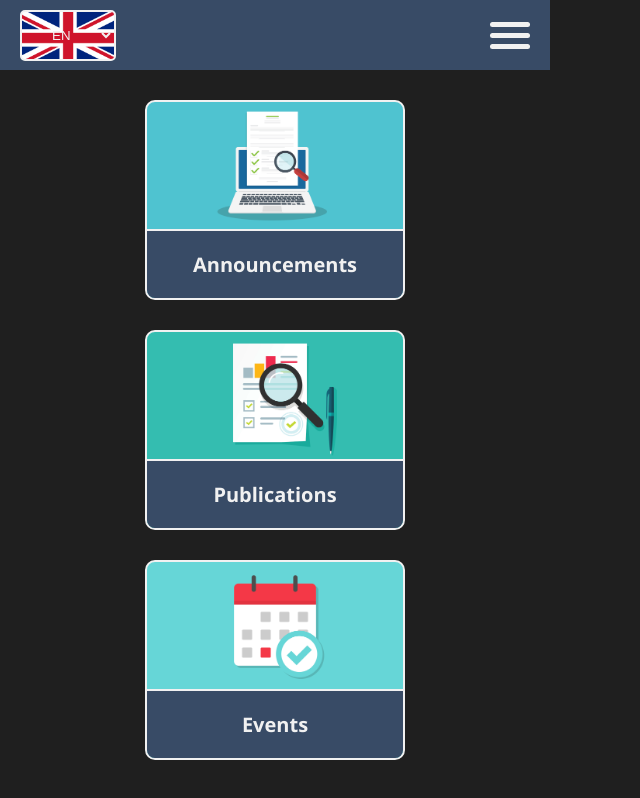
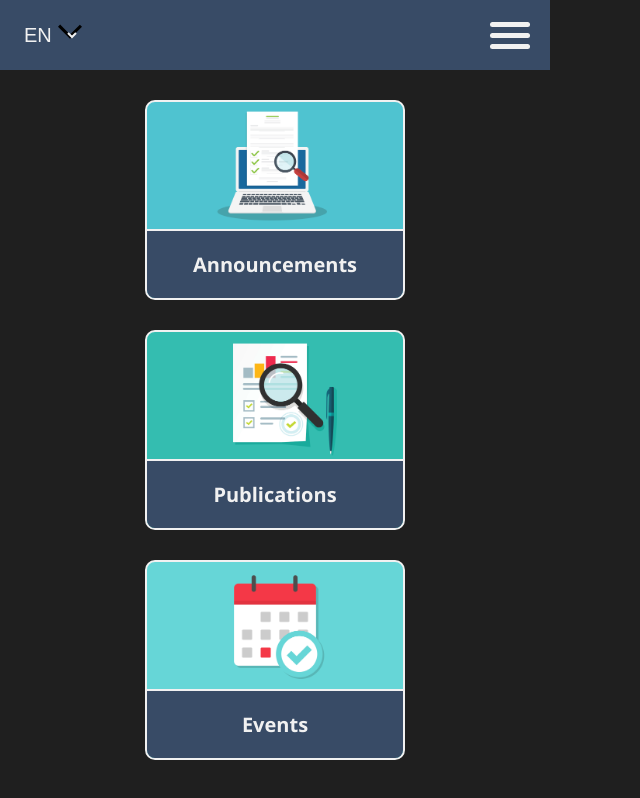
Before and after one commit to HakimMalkawi/MTG-News-Web, a React (Create React App) app: page / in a window 1280 px wide. Shown: the whole page, without its empty margins (0-640 px from the left). Built offline with nearby package versions, Linux system fonts and the light colour scheme.

Commit message:
Language Switcher Styling

```diff
--- a/src/components/Language.jsx
+++ b/src/components/Language.jsx
@@ -15,7 +15,8 @@ const Language = props => {
             setLanguage(mainLanguage)
             refresh()   } }
 
-    return <>   <select className={`language-switcher ${language ? "EN" : "RU"}`}>
+    return <>   <label className="language-label"></label>
+                <select className={`language-switcher ${language ? "EN" : "RU"}`}>
                     <option onClick={() => handleClick(true)}>EN</option>
                     <option onClick={() => handleClick(false)}>RU</option>
                 </select>   </> }
--- a/src/styles/language.css
+++ b/src/styles/language.css
@@ -1,4 +1,4 @@
-.language-switcher {
+/* .language-switcher {
     cursor: pointer;
     border: none;
     -webkit-border-radius: 5px;
@@ -14,4 +14,35 @@
 
 .EN { background-image: url("../resources/en.png"); }
 
-.RU { background-image: url("../resources/ru.png"); }
+.RU { background-image: url("../resources/ru.png"); } */
+
+.language-label,
+.language-switcher { background: none !important; }
+
+.language-label {
+    position: relative;
+    align-self: center;
+    height: 1.5rem;
+    width: 3rem; }
+
+.language-label::before {
+    content: url("../resources/toggle.svg");
+    display: grid;
+    place-content: center;
+    position: absolute;
+    right: 0;
+    top: 50%;
+    transform: translateY(-50%);
+    width: 1rem;
+    height: 1rem; }
+
+
+.language-switcher {
+    position: relative;
+    cursor: pointer;
+    border: none;
+    justify-self: start;
+    align-self: center;
+    height: 1.5rem;
+    width: 3rem;
+    font-size: 1rem; }
```
Also changed, not shown: src/resources/toggle.svg (added).
